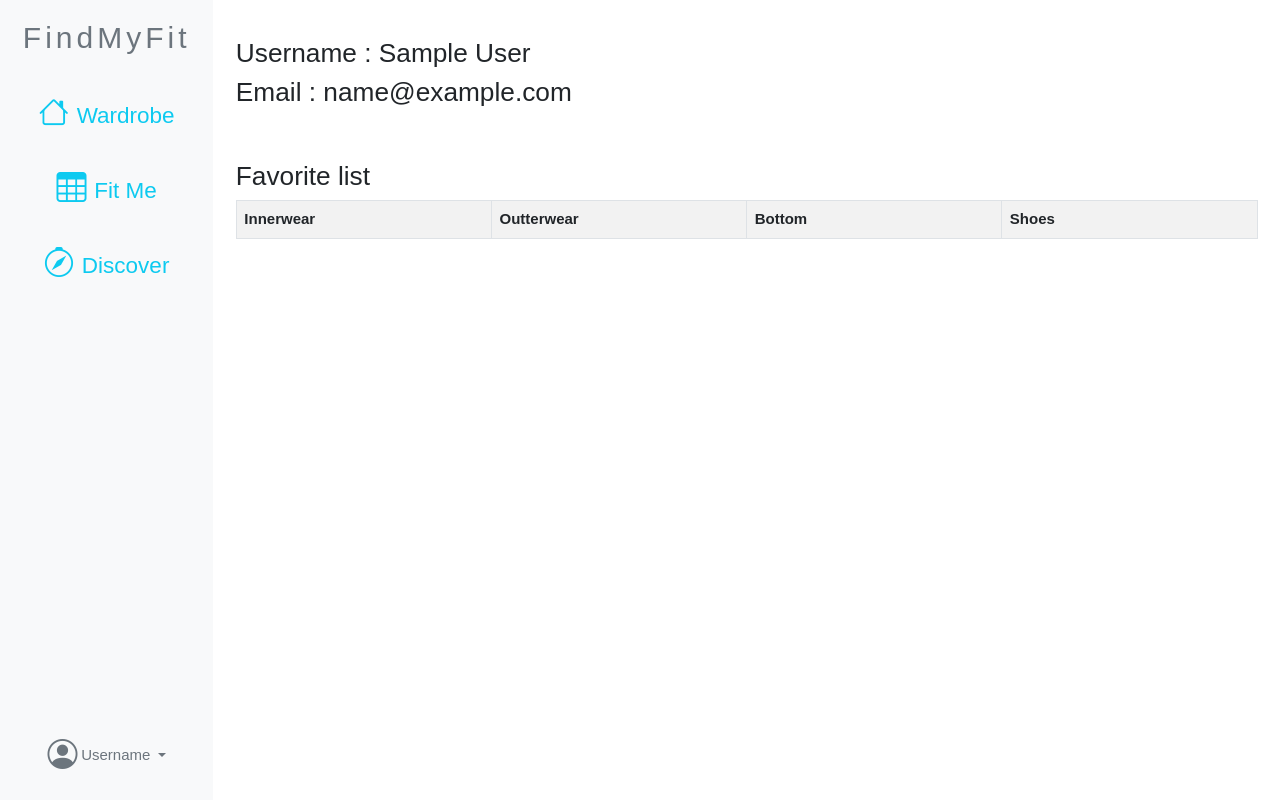
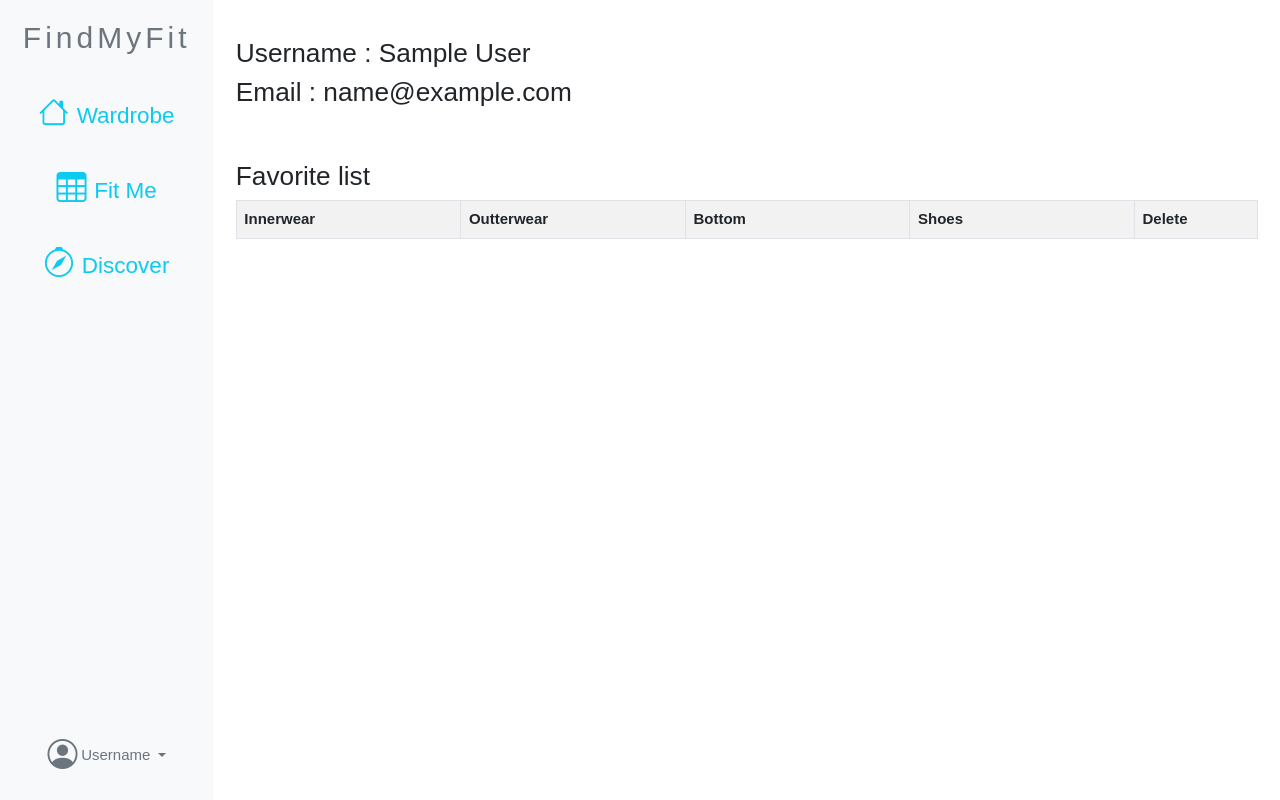
Before and after one commit to imanolgh/FindMyFit, a Laravel app: page /account in a window 1280 px wide. Run offline with Laravel 9, Linux system fonts and the light colour scheme; the visitor is signed in with stand-in values (Sample User, id 1); data that the repository does not hold is empty; some libraries are stand-ins or nearby versions.

Commit message:
delete outfit with error

```diff
--- a/find_my_fit/App/Http/Controllers/AccountController.php
+++ b/find_my_fit/App/Http/Controllers/AccountController.php
@@ -111,7 +111,10 @@ class AccountController extends Controller
         return view('account', compact('data'))
             ->with('i', (request()->input('page', 1) - 1) * 5)->with(compact('email'))->with(compact('username'));
     }
-
+    public function delete_image($outfit_id){
+        Outfit::where('id', $outfit_id)->delete();
+        return redirect()->back()->with('success', 'Outfit deleted');
+      }
     function get_social_page()
     {
         $user = Auth::id();
--- a/find_my_fit/resources/views/account.blade.php
+++ b/find_my_fit/resources/views/account.blade.php
@@ -95,10 +95,11 @@ body,h1,h2,h3,h4,h5,h6,.w3-wide {
                         <div class="table-responsive">
                                 <table class="table table-bordered table-striped">
                                 <tr>
-                                    <th width="25%">Innerwear</th>
-                                    <th width="25%">Outterwear</th>
-                                    <th width="25%">Bottom</th>
-                                    <th width="25%">Shoes</th>
+                                    <th width="22%">Innerwear</th>
+                                    <th width="22%">Outterwear</th>
+                                    <th width="22%">Bottom</th>
+                                    <th width="22%">Shoes</th>
+                                    <th width="12%">Delete</th>
                                 </tr>
                                 @foreach($data as $row)
                                 {{-- {{ var_dump($row->outterwear); }} --}}
@@ -115,6 +116,9 @@ body,h1,h2,h3,h4,h5,h6,.w3-wide {
                                 <td>
                                     <img src="/fetch_shoes/{{ $row->shoes }}"  class="img-thumbnail" width="75" />
                                 </td>
+                                <td>
+                                <a href="/delete_image/{{ $row->id }}">Delete</a>
+                                </td>
                                 </tr>
                                 @endforeach
 
--- a/find_my_fit/routes/web.php
+++ b/find_my_fit/routes/web.php
@@ -40,6 +40,7 @@ Route::get('/wardrobe/all', 'App\Http\Controllers\WardrobeController@index')->mi
 Route::get('/account', 'App\Http\Controllers\AccountController@index')->middleware(['auth', 'verified'])->name('account');
 Route::get('delete_image/{id}', 'App\Http\Controllers\WardrobeController@delete_image')->middleware(['auth', 'verified']);
 
+Route::get('delete_image/{id}', 'App\Http\Controllers\AccountController@delete_image')->middleware(['auth', 'verified']);
 Route::get('/fetch_inner/{innerwear}', 'App\Http\Controllers\AccountController@fetch_inner')->middleware(['auth', 'verified']);
 Route::get('/fetch_outter/{outterwear}', 'App\Http\Controllers\AccountController@fetch_outter')->middleware(['auth', 'verified']);
 Route::get('/fetch_bottom/{bottom}', 'App\Http\Controllers\AccountController@fetch_bottom')->middleware(['auth', 'verified']);
```
